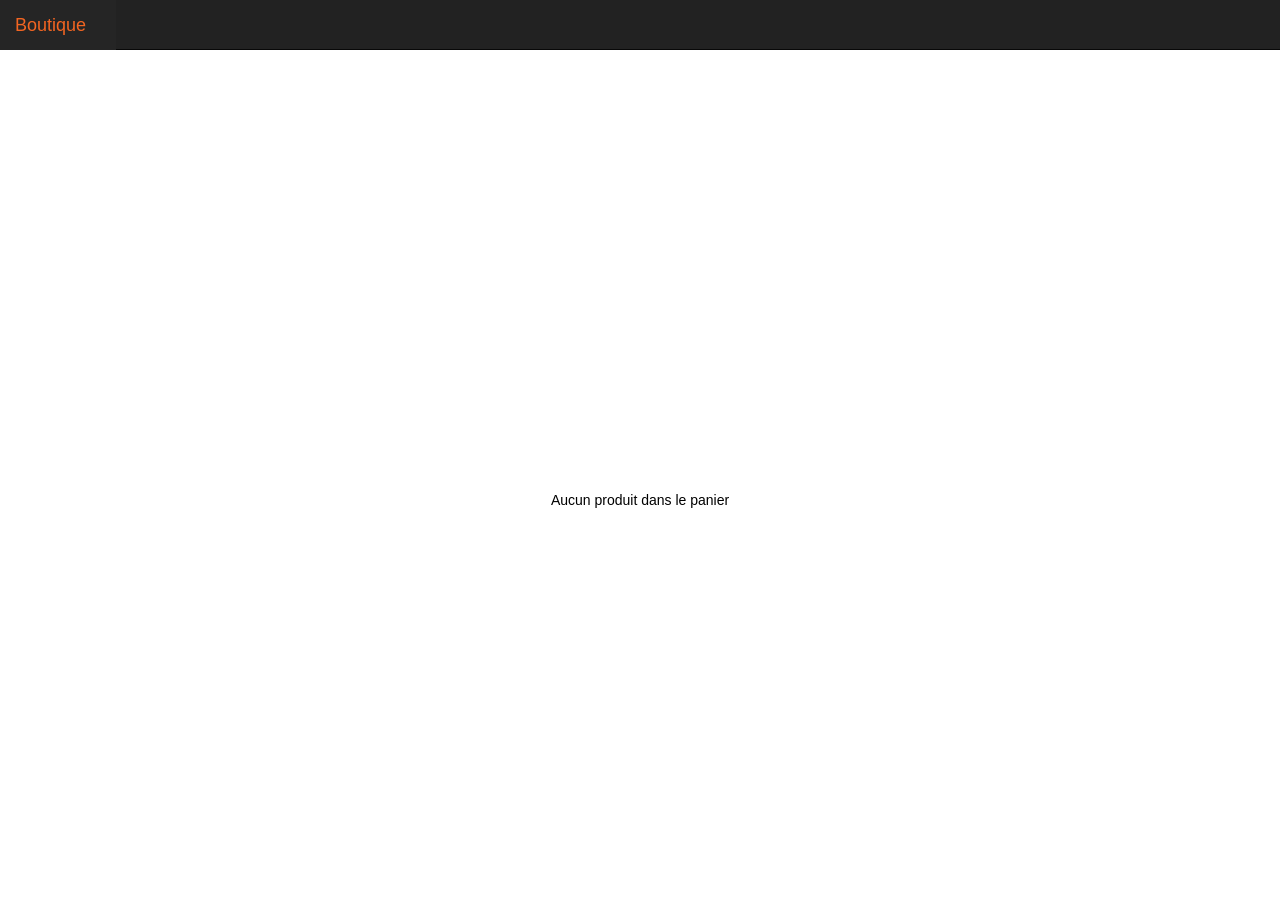
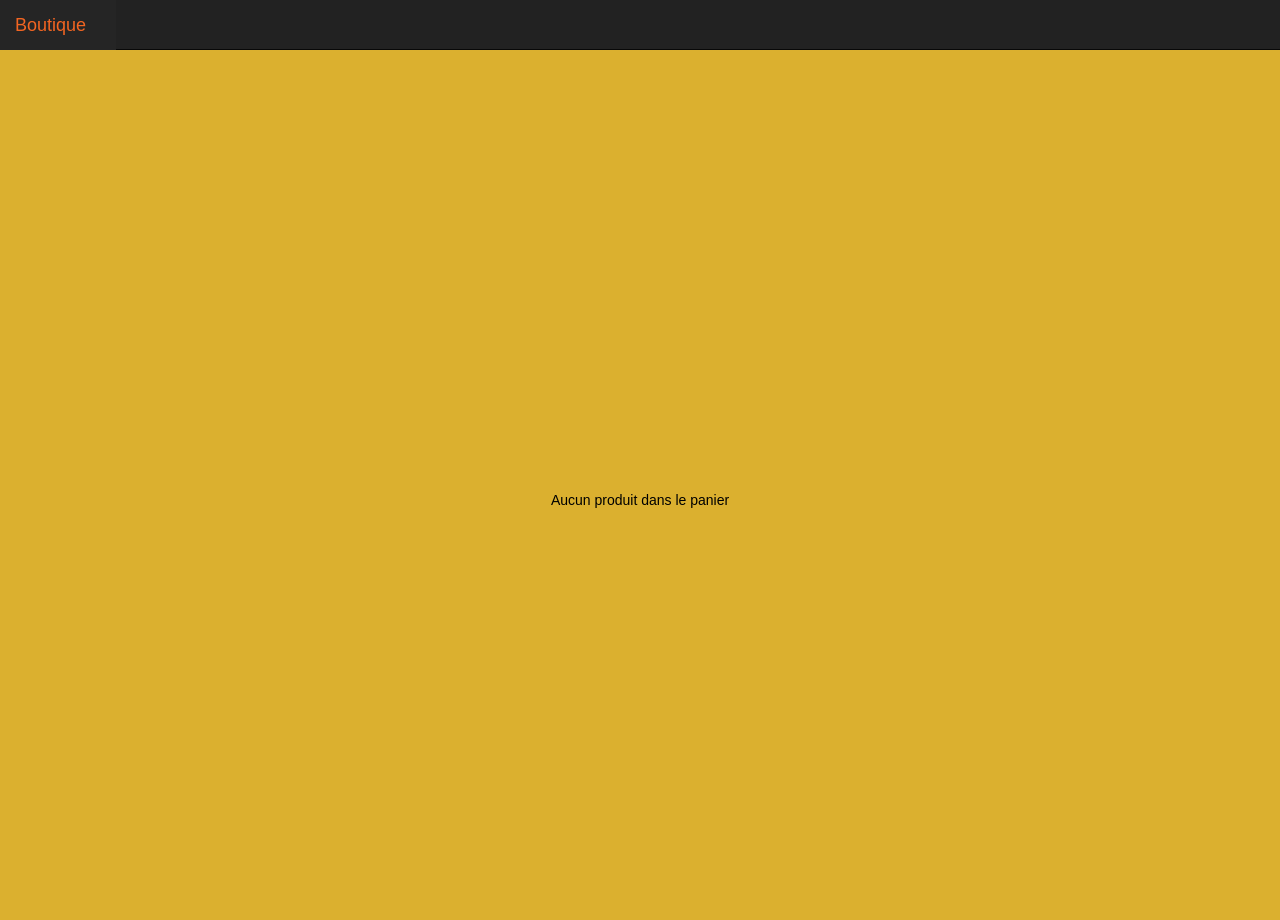
Before and after one commit to bensaltanahassan/projet_web, a PHP site: page /panier.php in a window 1280 px wide. Run offline with PHP 8.4, Linux system fonts and the light colour scheme; data comes from the database, SQL or seed files in the repository; data that the repository does not hold is empty.

Commit message:
Update style.css

```diff
--- a/style.css
+++ b/style.css
@@ -3,7 +3,7 @@
     padding:0;
     box-sizing:border-box;
     font-family:'Robot',sans-serif;
-    background-color:white;
+
 }
 /* body{
     display:flex;
@@ -18,7 +18,6 @@
     width:fit-content;
     position:relative;
     text-decoration:0;
-
     padding:10px 25px;
     border-radius:6px;
     font-size:14px;
@@ -67,13 +66,16 @@ span{
     padding:20px;
 
 } */
+
 .panier{
+    background-color:#dbb02f;
      display:flex;
      align-items:center;
      justify-content:center;
      min-height:100vh;
      color:black;
-     background-color:white;
+     width:100%;
+     margin-top:100px;
 }
 table{
     border-collapse:collapse;
```
